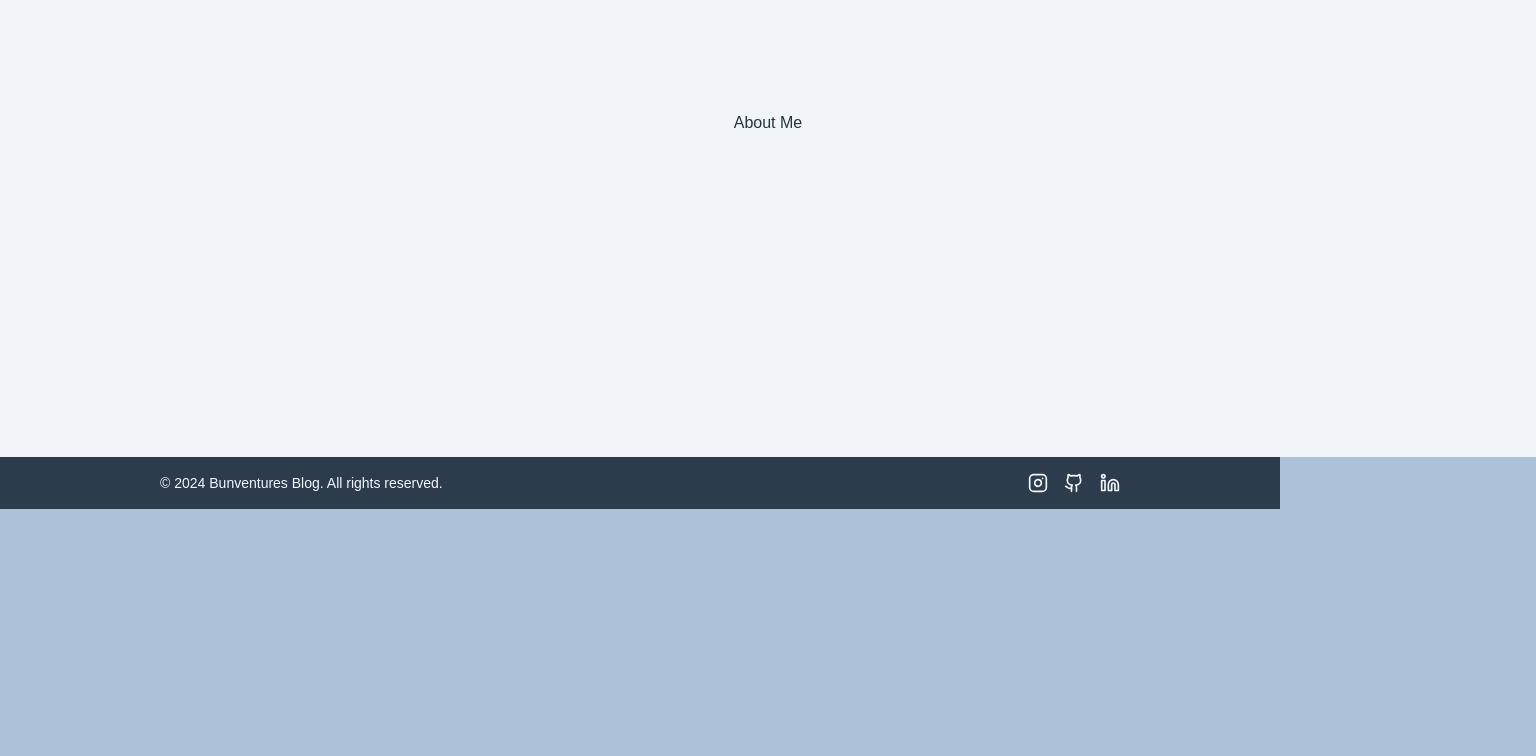
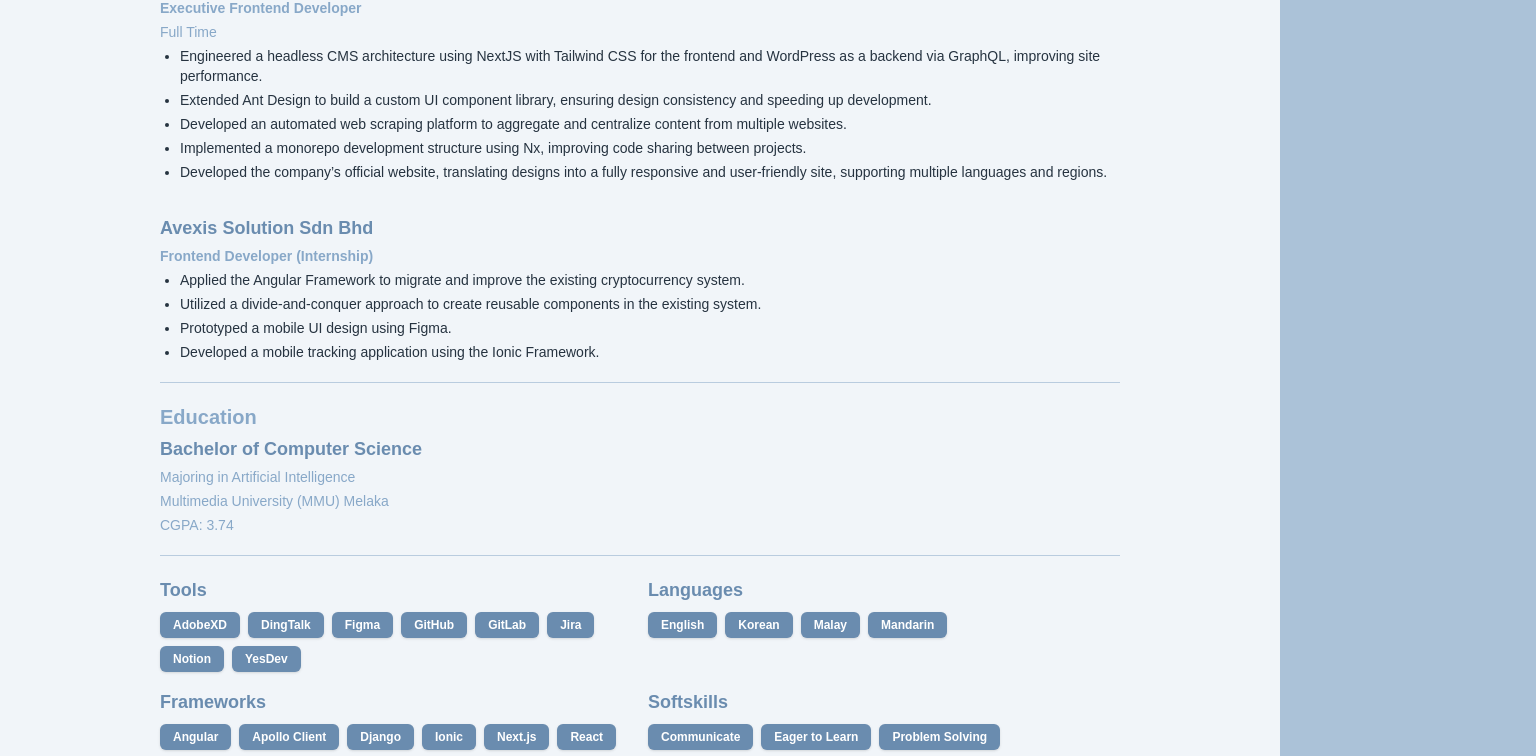
Before and after one commit to Fattybun/personal-blog, a Next.js app: page /about in a window 1280 px wide. Shown: the part 291-1047 px from the top of the page, 1536 px wide, since content can reach past the window. Before the commit the page ends 800 px from the top, so only its background shows below. Built offline with nearby package versions, Linux system fonts and the light colour scheme.

Commit message:
Implement Progress Routing

```diff
--- a/package.json
+++ b/package.json
@@ -9,6 +9,7 @@
     "lint": "next lint"
   },
   "dependencies": {
+    "@radix-ui/react-accordion": "^1.2.1",
     "@radix-ui/react-avatar": "^1.1.1",
     "@radix-ui/react-dialog": "^1.1.2",
     "@radix-ui/react-dropdown-menu": "^2.1.2",
@@ -19,6 +20,7 @@
     "clsx": "^2.1.1",
     "lucide-react": "^0.454.0",
     "next": "15.0.2",
+    "next-nprogress-bar": "^2.3.14",
     "react": "19.0.0-rc-02c0e824-20241028",
     "react-dom": "19.0.0-rc-02c0e824-20241028",
     "tailwind-merge": "^2.5.4",
--- a/src/app/about/page.tsx
+++ b/src/app/about/page.tsx
@@ -1,19 +1,139 @@
+import { Badge } from "@/components/ui/badge";
+import { Separator } from "@/components/ui/separator";
+import { frameworks, languages, skills, tools } from "@/configs/resume";
 import { cn } from "@/lib/utils";
 
+const BadgeList = ({
+  title,
+  list,
+}: {
+  title: string;
+  list: { label: string }[];
+}) => (
+  <div className="flex flex-col gap-2">
+    <h3 className="font-semibold text-lg text-primary">{title}</h3>
+    <div className="flex gap-2 flex-wrap">
+      {list.map((item, index) => (
+        <Badge
+          key={index}
+          className="text-white bg-primary px-3 py-1 rounded-md hover:bg-primary-dark transition"
+        >
+          {item.label}
+        </Badge>
+      ))}
+    </div>
+  </div>
+);
+
 const About = () => {
+  const toolist = Object.values(tools).map((tool) => ({ label: tool }));
+  const languagelist = Object.values(languages).map((language) => ({
+    label: language,
+  }));
+  const frameworklist = Object.values(frameworks).map((framework) => ({
+    label: framework,
+  }));
+  const skillist = Object.values(skills).map((skill) => ({ label: skill }));
+
   return (
     <div
       className={cn(
-        "flex",
-        "mt-20",
-        "gap-10",
-        "relative",
-        "items-center justify-center",
-        "bg-slate-100",
-        "h-[calc(100vh_-_132px)] min-h-[590px] min-w-[1536px]"
+        "flex flex-col mt-20 px-5 lg:px-40 py-10 gap-5 relative bg-slate-100"
       )}
     >
-      About Me
+      <h2 className="font-bold text-3xl text-primary mb-4">
+        Jacky Lau Chong Bao
+      </h2>
+      <Separator />
+
+      {/* Working Experience Section */}
+      <div className="flex flex-col gap-4">
+        <h3 className="font-bold text-xl text-secondary">Working Experience</h3>
+
+        <div className="flex flex-col gap-1">
+          <h6 className="font-semibold text-lg text-primary">
+            HiSeven Sdn Bhd
+          </h6>
+          <h6 className="font-semibold text-sm text-secondary">
+            Executive Frontend Developer
+          </h6>
+          <h6 className="text-sm text-secondary">Full Time</h6>
+          <ul className="list-disc pl-5 space-y-1 text-sm">
+            <li>
+              Engineered a headless CMS architecture using NextJS with Tailwind
+              CSS for the frontend and WordPress as a backend via GraphQL,
+              improving site performance.
+            </li>
+            <li>
+              Extended Ant Design to build a custom UI component library,
+              ensuring design consistency and speeding up development.
+            </li>
+            <li>
+              Developed an automated web scraping platform to aggregate and
+              centralize content from multiple websites.
+            </li>
+            <li>
+              Implemented a monorepo development structure using Nx, improving
+              code sharing between projects.
+            </li>
+            <li>
+              Developed the company’s official website, translating designs into
+              a fully responsive and user-friendly site, supporting multiple
+              languages and regions.
+            </li>
+          </ul>
+        </div>
+
+        <div className="flex flex-col gap-1 mt-4">
+          <h6 className="font-semibold text-lg text-primary">
+            Avexis Solution Sdn Bhd
+          </h6>
+          <h6 className="font-semibold text-sm text-secondary">
+            Frontend Developer (Internship)
+          </h6>
+          <ul className="list-disc pl-5 space-y-1 text-sm">
+            <li>
+              Applied the Angular Framework to migrate and improve the existing
+              cryptocurrency system.
+            </li>
+            <li>
+              Utilized a divide-and-conquer approach to create reusable
+              components in the existing system.
+            </li>
+            <li>Prototyped a mobile UI design using Figma.</li>
+            <li>
+              Developed a mobile tracking application using the Ionic Framework.
+            </li>
+          </ul>
+        </div>
+      </div>
+
+      <Separator />
+
+      {/* Education Section */}
+      <div className="flex flex-col gap-1">
+        <h3 className="font-bold text-xl text-secondary">Education</h3>
+        <h6 className="font-semibold text-lg text-primary">
+          Bachelor of Computer Science
+        </h6>
+        <h6 className="text-sm text-secondary">
+          Majoring in Artificial Intelligence
+        </h6>
+        <h6 className="text-sm text-secondary">
+          Multimedia University (MMU) Melaka
+        </h6>
+        <span className="text-sm text-secondary">CGPA: 3.74</span>
+      </div>
+
+      <Separator />
+
+      {/* Tools, Languages, Frameworks, and Skills Section */}
+      <section className="grid grid-cols-1 md:grid-cols-2 gap-4">
+        <BadgeList title="Tools" list={toolist} />
+        <BadgeList title="Languages" list={languagelist} />
+        <BadgeList title="Frameworks" list={frameworklist} />
+        <BadgeList title="Softskills" list={skillist} />
+      </section>
     </div>
   );
 };
--- a/src/app/layout.tsx
+++ b/src/app/layout.tsx
@@ -3,6 +3,7 @@ import localFont from "next/font/local";
 import "./globals.css";
 import Header from "@/components/layout/header";
 import Footer from "@/components/layout/footer";
+import Providers from "@/lib/prograss-bar-provider";
 
 const geistSans = localFont({
   src: "./fonts/GeistVF.woff",
@@ -30,9 +31,11 @@ export default function RootLayout({
       <body
         className={`${geistSans.variable} ${geistMono.variable} antialiased`}
       >
-        <Header />
-        <main>{children}</main>
-        <Footer />
+        <Providers>
+          <Header />
+          <main>{children}</main>
+          <Footer />
+        </Providers>
       </body>
     </html>
   );
--- /dev/null
+++ b/src/components/ui/accordion.tsx
@@ -0,0 +1,57 @@
+"use client"
+
+import * as React from "react"
+import * as AccordionPrimitive from "@radix-ui/react-accordion"
+import { ChevronDown } from "lucide-react"
+
+import { cn } from "@/lib/utils"
+
+const Accordion = AccordionPrimitive.Root
+
+const AccordionItem = React.forwardRef<
+  React.ElementRef<typeof AccordionPrimitive.Item>,
+  React.ComponentPropsWithoutRef<typeof AccordionPrimitive.Item>
+>(({ className, ...props }, ref) => (
+  <AccordionPrimitive.Item
+    ref={ref}
+    className={cn("border-b", className)}
+    {...props}
+  />
+))
+AccordionItem.displayName = "AccordionItem"
+
+const AccordionTrigger = React.forwardRef<
+  React.ElementRef<typeof AccordionPrimitive.Trigger>,
+  React.ComponentPropsWithoutRef<typeof AccordionPrimitive.Trigger>
+>(({ className, children, ...props }, ref) => (
+  <AccordionPrimitive.Header className="flex">
+    <AccordionPrimitive.Trigger
+      ref={ref}
+      className={cn(
+        "flex flex-1 items-center justify-between py-4 text-sm font-medium transition-all hover:underline text-left [&[data-state=open]>svg]:rotate-180",
+        className
+      )}
+      {...props}
+    >
+      {children}
+      <ChevronDown className="h-4 w-4 shrink-0 text-muted-foreground transition-transform duration-200" />
+    </AccordionPrimitive.Trigger>
+  </AccordionPrimitive.Header>
+))
+AccordionTrigger.displayName = AccordionPrimitive.Trigger.displayName
+
+const AccordionContent = React.forwardRef<
+  React.ElementRef<typeof AccordionPrimitive.Content>,
+  React.ComponentPropsWithoutRef<typeof AccordionPrimitive.Content>
+>(({ className, children, ...props }, ref) => (
+  <AccordionPrimitive.Content
+    ref={ref}
+    className="overflow-hidden text-sm data-[state=closed]:animate-accordion-up data-[state=open]:animate-accordion-down"
+    {...props}
+  >
+    <div className={cn("pb-4 pt-0", className)}>{children}</div>
+  </AccordionPrimitive.Content>
+))
+AccordionContent.displayName = AccordionPrimitive.Content.displayName
+
+export { Accordion, AccordionItem, AccordionTrigger, AccordionContent }
--- /dev/null
+++ b/src/components/ui/badge.tsx
@@ -0,0 +1,36 @@
+import * as React from "react"
+import { cva, type VariantProps } from "class-variance-authority"
+
+import { cn } from "@/lib/utils"
+
+const badgeVariants = cva(
+  "inline-flex items-center rounded-md border px-2.5 py-0.5 text-xs font-semibold transition-colors focus:outline-none focus:ring-2 focus:ring-ring focus:ring-offset-2",
+  {
+    variants: {
+      variant: {
+        default:
+          "border-transparent bg-primary text-primary-foreground shadow hover:bg-primary/80",
+        secondary:
+          "border-transparent bg-secondary text-secondary-foreground hover:bg-secondary/80",
+        destructive:
+          "border-transparent bg-destructive text-destructive-foreground shadow hover:bg-destructive/80",
+        outline: "text-foreground",
+      },
+    },
+    defaultVariants: {
+      variant: "default",
+    },
+  }
+)
+
+export interface BadgeProps
+  extends React.HTMLAttributes<HTMLDivElement>,
+    VariantProps<typeof badgeVariants> {}
+
+function Badge({ className, variant, ...props }: BadgeProps) {
+  return (
+    <div className={cn(badgeVariants({ variant }), className)} {...props} />
+  )
+}
+
+export { Badge, badgeVariants }
--- /dev/null
+++ b/src/configs/resume.ts
@@ -0,0 +1,38 @@
+export const tools = {
+  adobe: "AdobeXD",
+  dingtalk: "DingTalk",
+  figma: "Figma",
+  github: "GitHub",
+  gitlab: "GitLab",
+  jira: "Jira",
+  notion: "Notion",
+  yesdev: "YesDev",
+} as const;
+
+export const languages = {
+  english: "English",
+  korean: "Korean",
+  malay: "Malay",
+  mandarin: "Mandarin",
+} as const;
+
+export const frameworks = {
+  angular: "Angular",
+  apolloclient: "Apollo Client",
+  django: "Django",
+  ionic: "Ionic",
+  nextjs: "Next.js",
+  react: "React",
+  shadcnui: "shadcn/ui",
+  styledcomponents: "styled-components",
+  tailwindcss: "tailwindcss",
+  tanstackrouter: "TanStack Router",
+} as const;
+
+export const skills = {
+  communicate: "Communicate",
+  eagleToLearn: "Eager to Learn",
+  problemSolving: "Problem Solving",
+  projectManagement: "Project Management",
+  timeManagement: "Time Management",
+} as const;
--- /dev/null
+++ b/src/lib/prograss-bar-provider.tsx
@@ -0,0 +1,19 @@
+"use client";
+
+import { AppProgressBar as ProgressBar } from "next-nprogress-bar";
+
+const Providers = ({ children }: { children: React.ReactNode }) => {
+  return (
+    <>
+      {children}
+      <ProgressBar
+        height="2px"
+        color="#6B8CAF"
+        options={{ showSpinner: false }}
+        shallowRouting
+      />
+    </>
+  );
+};
+
+export default Providers;
--- a/tailwind.config.ts
+++ b/tailwind.config.ts
@@ -65,6 +65,28 @@ const config: Config = {
   			lg: 'var(--radius)',
   			md: 'calc(var(--radius) - 2px)',
   			sm: 'calc(var(--radius) - 4px)'
+  		},
+  		keyframes: {
+  			'accordion-down': {
+  				from: {
+  					height: '0'
+  				},
+  				to: {
+  					height: 'var(--radix-accordion-content-height)'
+  				}
+  			},
+  			'accordion-up': {
+  				from: {
+  					height: 'var(--radix-accordion-content-height)'
+  				},
+  				to: {
+  					height: '0'
+  				}
+  			}
+  		},
+  		animation: {
+  			'accordion-down': 'accordion-down 0.2s ease-out',
+  			'accordion-up': 'accordion-up 0.2s ease-out'
   		}
   	}
   },
```
Also changed, not shown: 2 other files (tests, documents, lock files or other folders).
